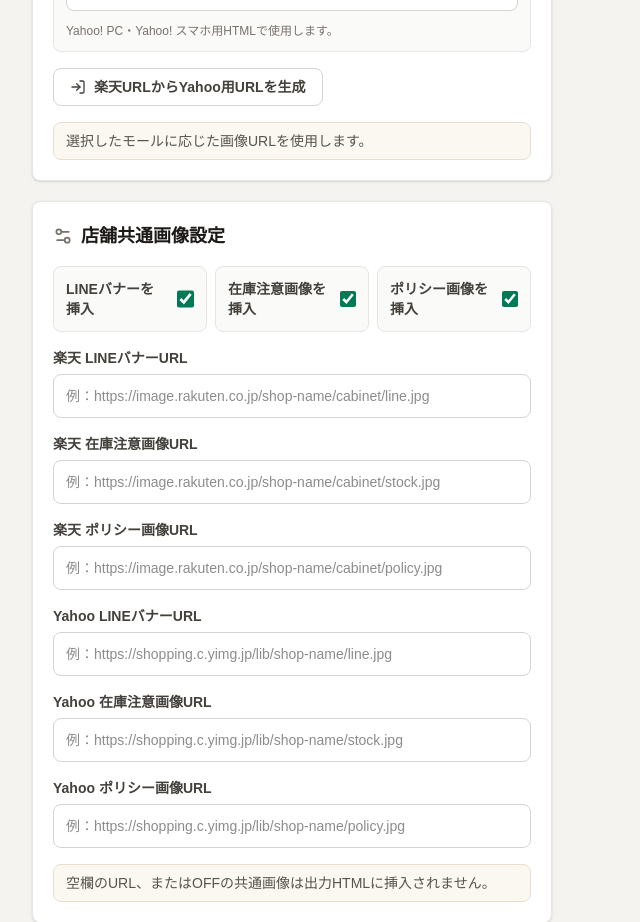
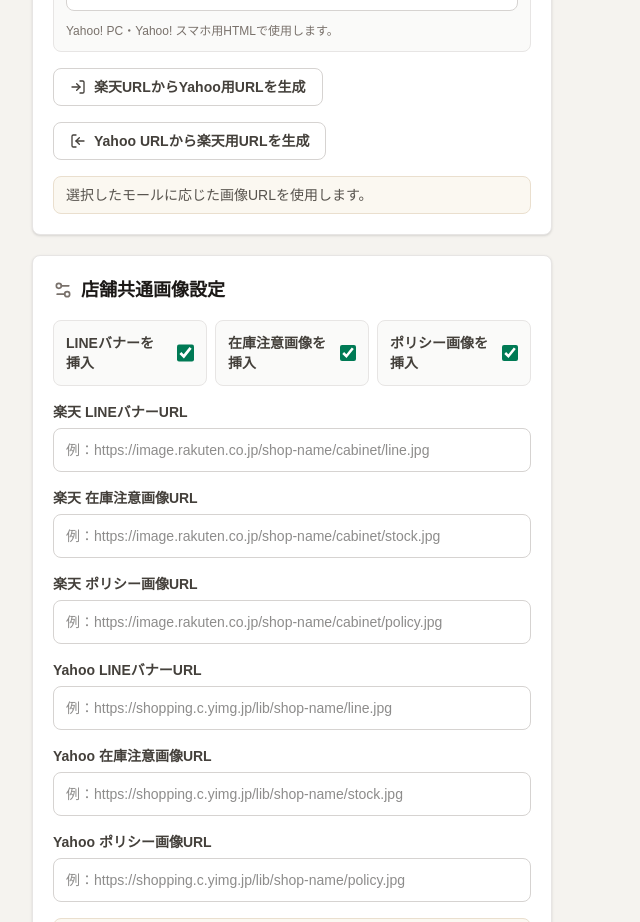
Before and after one commit to TRAVELAGE947/ec-html-generator-app-dev, a Next.js app: page /ec-html-generator in a window 1280 px wide. Shown: the part 4300-5222 px from the top of the page, without its empty margins (0-640 px from the left). Built offline with nearby package versions, Linux system fonts and the light colour scheme.

Commit message:
Add Yahoo to Rakuten image URL conversion

```diff
--- a/components/EcHtmlGenerator.tsx
+++ b/components/EcHtmlGenerator.tsx
@@ -310,6 +310,30 @@
 }
 function convertRakutenUrlsToYahoo(urls: string[]): string[] {
   return urls.map(convertRakutenToYahooUrl);
+}
+
+function normalizeRakutenStoreId(storeId: string): string {
+  return storeId === "h-garden-fuk" ? "h-garden" : storeId;
+}
+
+function convertYahooToRakutenUrl(url: string): string {
+  const trimmed = url.trim();
+
+  if (!trimmed || !trimmed.startsWith(yahooImageBaseUrl)) {
+    return "";
+  }
+
+  const path = trimmed.slice(yahooImageBaseUrl.length);
+  const [storeId, ...rest] = path.split("/");
+  const filename = rest.pop()?.trim();
+
+  return storeId && filename
+    ? `${rakutenImageBaseUrl}${normalizeRakutenStoreId(storeId)}/cabinet/${filename}`
+    : "";
+}
+
+function convertYahooUrlsToRakuten(urls: string[]): string[] {
+  return urls.map(convertYahooToRakutenUrl);
 }
 
 function cannotConvertRakutenUrl(url: string): boolean {
@@ -1387,6 +1411,29 @@
     }));
   };
 
+
+  const handleGenerateRakutenUrls = () => {
+    const hasExistingRakutenUrls =
+      form.rakutenImageUrls.some((url) => url.trim()) ||
+      form.rakutenLineBannerUrl.trim() ||
+      form.rakutenStockNoticeUrl.trim() ||
+      form.rakutenPolicyUrl.trim();
+
+    if (
+      hasExistingRakutenUrls &&
+      !window.confirm("入力済みの楽天画像URLがあります。Yahoo URLから生成したURLで上書きしてもよろしいですか？")
+    ) {
+      return;
+    }
+
+    setForm((current) => ({
+      ...current,
+      rakutenImageUrls: convertYahooUrlsToRakuten(current.yahooImageUrls),
+      rakutenLineBannerUrl: convertYahooToRakutenUrl(current.yahooLineBannerUrl),
+      rakutenStockNoticeUrl: convertYahooToRakutenUrl(current.yahooStockNoticeUrl),
+      rakutenPolicyUrl: convertYahooToRakutenUrl(current.yahooPolicyUrl),
+    }));
+  };
   const handleCopy = async (key: keyof GeneratedHtml) => {
     const text = generated[key];
 
@@ -1742,6 +1789,15 @@
                 >
                   <Download className="h-4 w-4 rotate-[-90deg]" aria-hidden="true" />
                   楽天URLからYahoo用URLを生成
+                </button>
+
+                <button
+                  type="button"
+                  onClick={handleGenerateRakutenUrls}
+                  className="inline-flex w-fit items-center gap-2 rounded-lg border border-stone-300 bg-white px-4 py-2 text-sm font-bold text-stone-700 transition hover:bg-stone-50 focus:outline-none focus:ring-2 focus:ring-emerald-500 focus:ring-offset-2"
+                >
+                  <Download className="h-4 w-4 rotate-90" aria-hidden="true" />
+                  Yahoo URLから楽天用URLを生成
                 </button>
 
                 <p className="rounded-lg border border-[#eadfce] bg-[#fbf8f1] px-3 py-2 text-sm font-medium text-stone-600">
```
